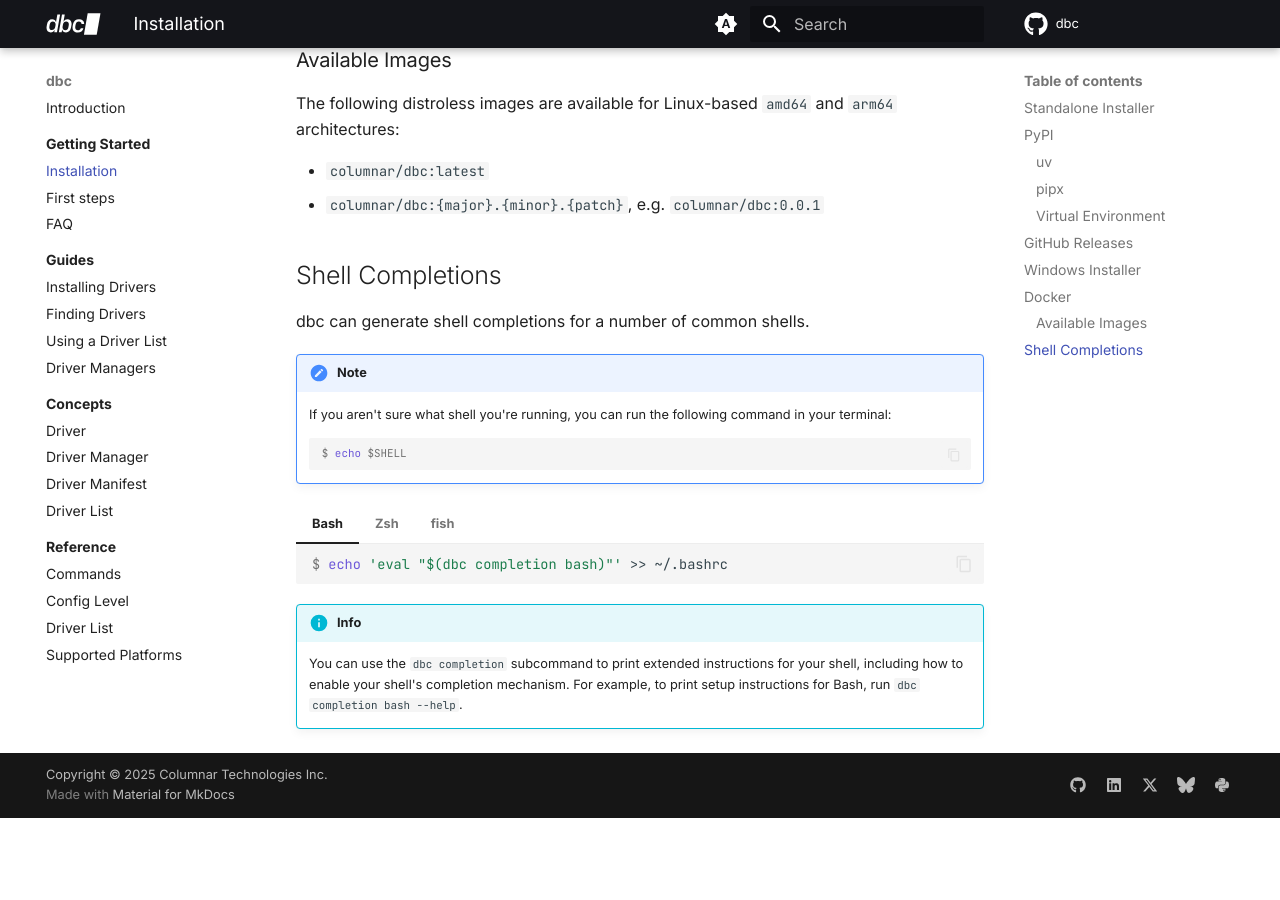
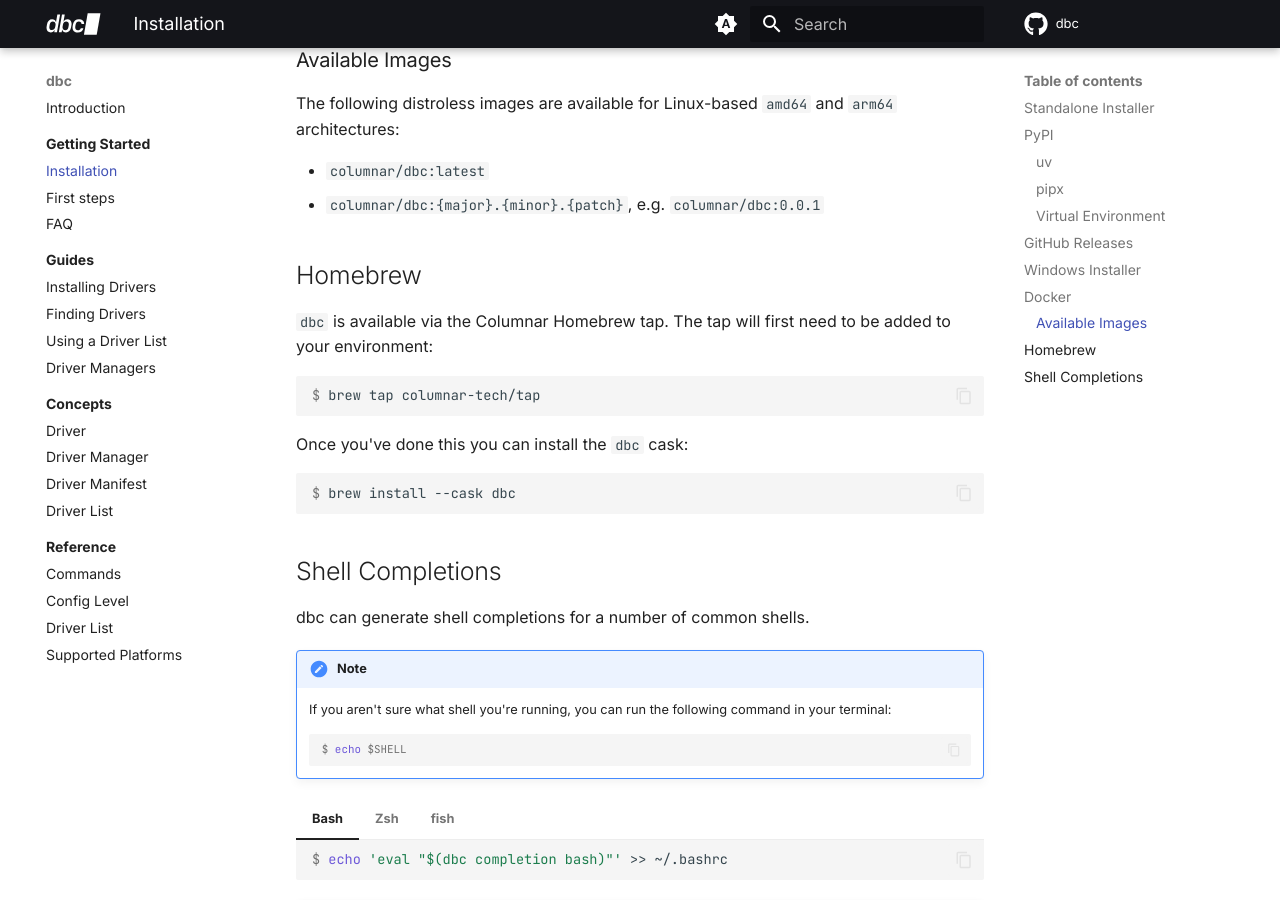
Before and after one commit to columnar-tech/dbc, an MkDocs documentation site: the page built from docs/getting_started/installation.md, in a window 1280 px wide and 900 px high, scrolled down 2434 px. Built offline with MkDocs 1.6.1 and Material for MkDocs 9.7.7, drawn with Linux system fonts in a browser that asks for light colours; plug-ins that fetch from the network failed and are left out; comment, search, counter and statistics services are not loaded; before the commit the page ends 3252 px from its top, so only the background shows below that.

Commit message:
Add homebrew instructions to docs

````diff
--- a/docs/getting_started/installation.md
+++ b/docs/getting_started/installation.md
@@ -139,6 +139,21 @@ The following distroless images are available for Linux-based `amd64` and `arm64
 - `columnar/dbc:latest`
 - `columnar/dbc:{major}.{minor}.{patch}`, e.g. `columnar/dbc:0.0.1`
 
+## Homebrew
+
+`dbc` is available via the Columnar Homebrew tap. The tap will first need
+to be added to your environment:
+
+```console
+$ brew tap columnar-tech/tap
+```
+
+Once you've done this you can install the `dbc` cask:
+
+```console
+$ brew install --cask dbc
+```
+
 ## Shell Completions
 
 dbc can generate shell completions for a number of common shells.
````
Also changed, not shown: README.md (+15 -0 lines).
